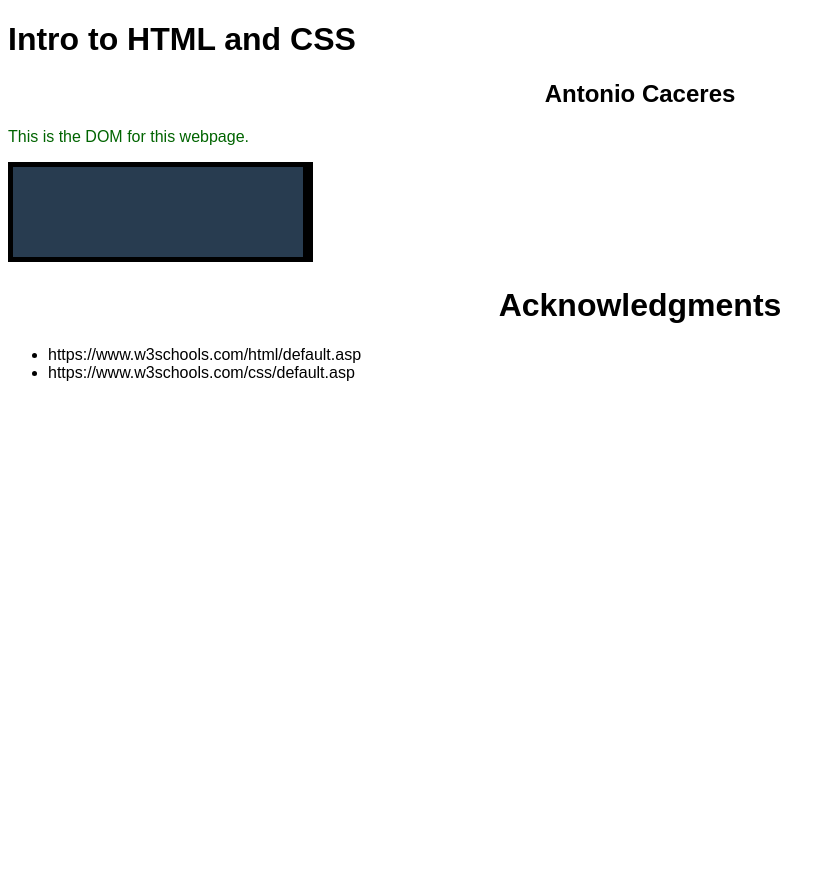
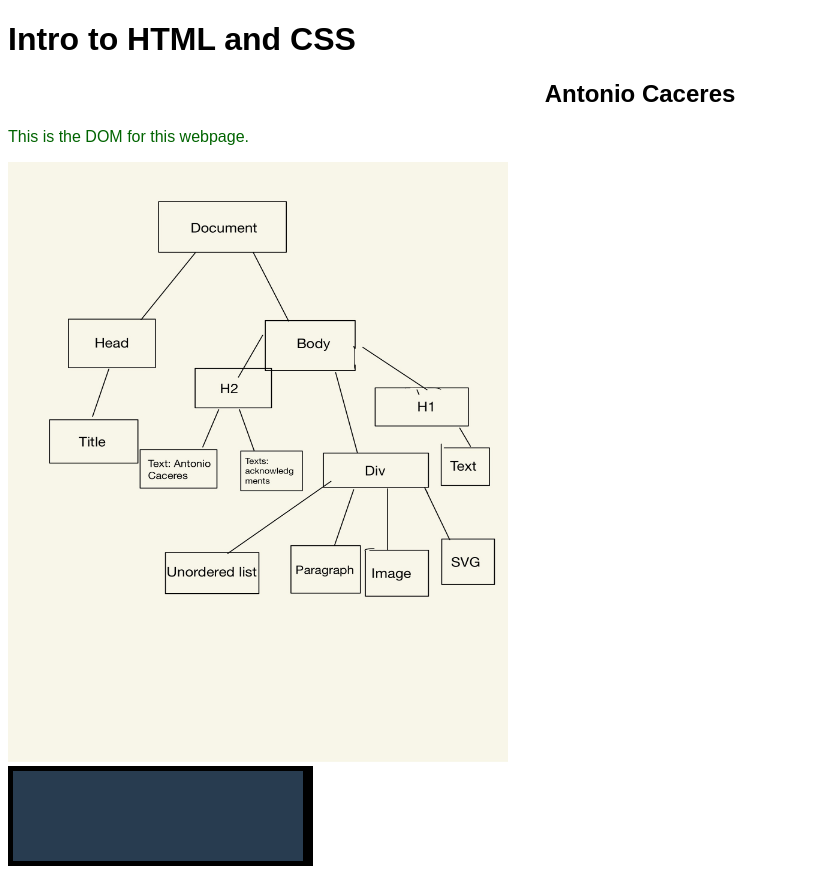
Before and after one commit to DS4200-S23-Class/ic-02-AntonioCaceres17, a plain HTML site: page index.html in a window 1280 px wide. Shown: the top 869 px of the page, without its empty margins (0-835 px from the left). Before the commit the page ends 800 px from the top, so only its background shows below. Drawn offline with Linux system fonts and the light colour scheme.

Commit message:
Update index.html

```diff
--- a/index.html
+++ b/index.html
@@ -8,8 +8,9 @@
     <body>
         <h1> Intro to HTML and CSS</h1>
         <h2> Antonio Caceres</h2>
-        <div id="container">
+        <div id="div1" class="container">
             <p id="p1">This is the DOM for this webpage.</p>
+            <img src="DOM-2.jpg" width="500" height="600">
         </div>
         <div id="div2" class="container">
             <svg width="400" height="100">
@@ -19,7 +20,7 @@
         </div>
 
         <h1 id="ack"> Acknowledgments </h2>
-        <div> <ul>
+        <div class= "container"> <ul>
             <li> https://www.w3schools.com/html/default.asp </li>
             <li> https://www.w3schools.com/css/default.asp </li>
         </ul></div>
```
